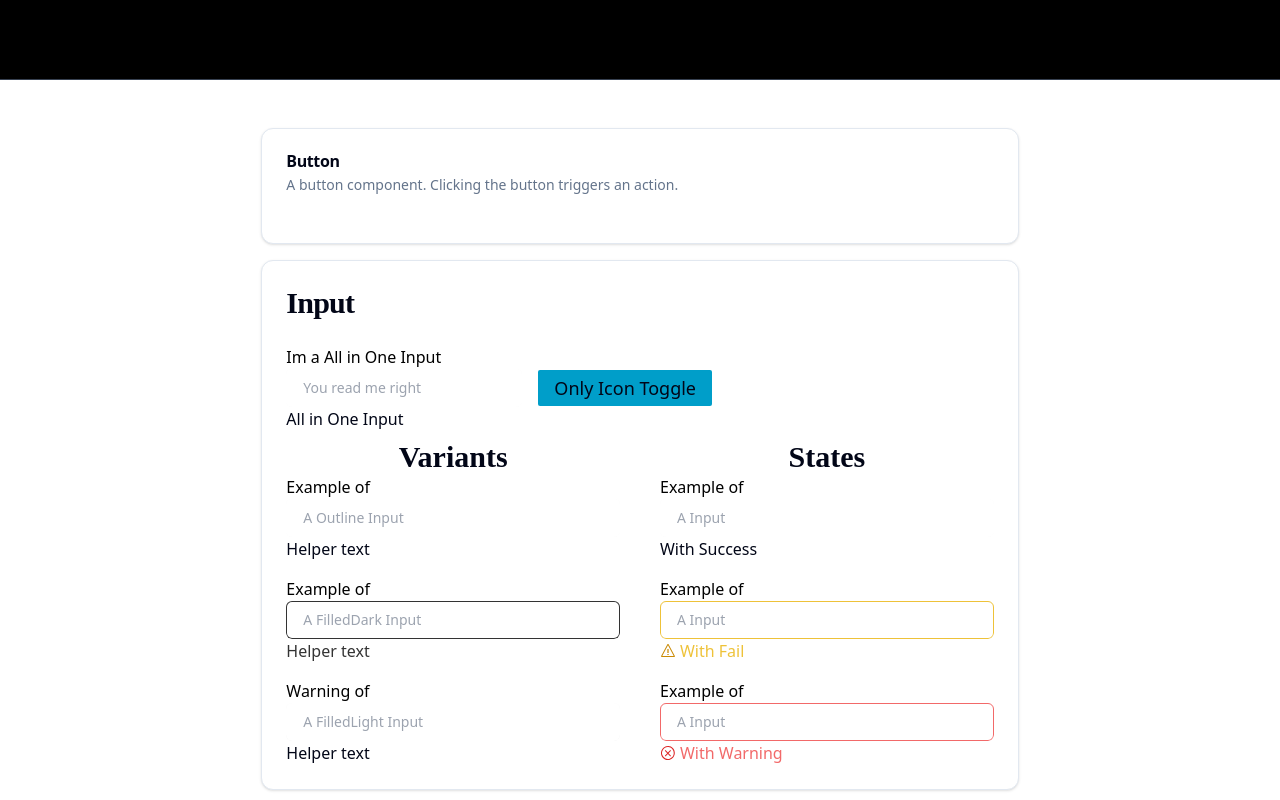
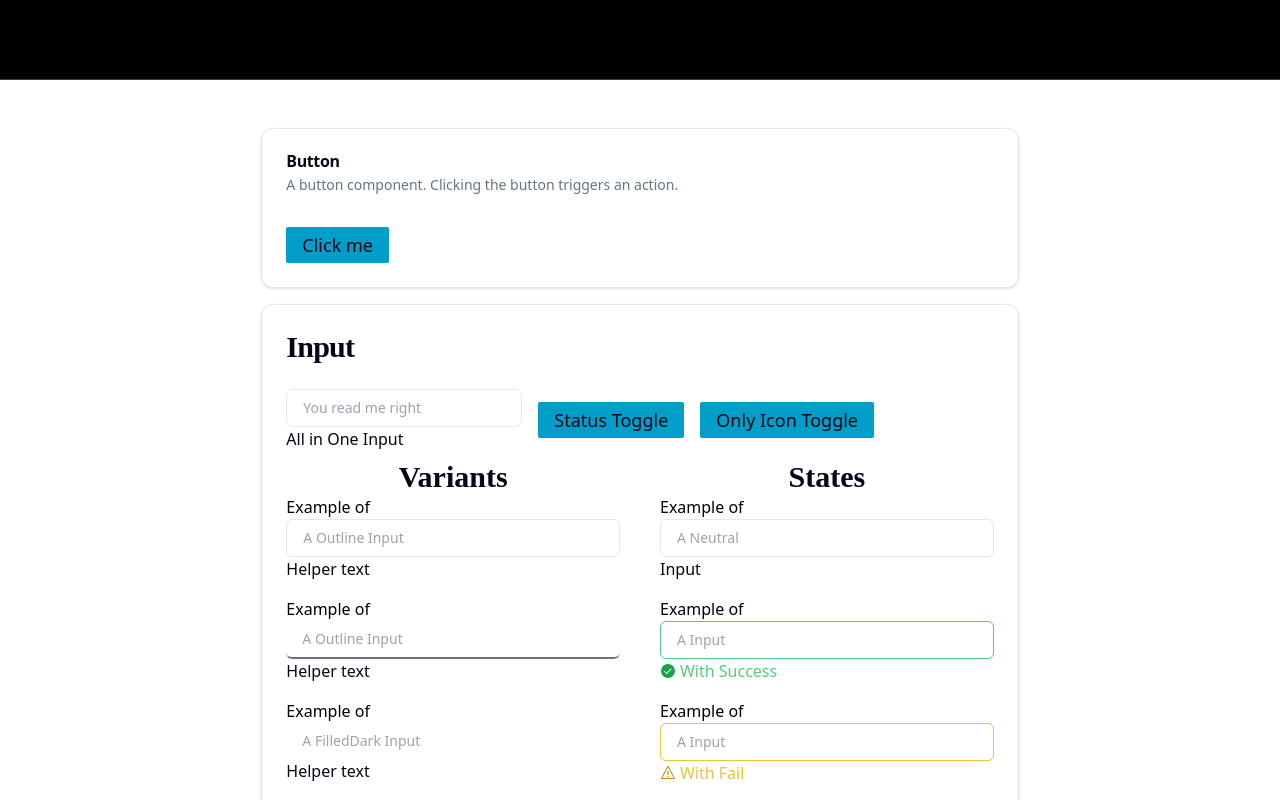
Before and after one commit to indicacode/gbt-fluent2-web, a Next.js app: page / in a window 1280 px wide. Shown: the top 800 px of the page. Built offline with nearby package versions, Linux system fonts and the light colour scheme.

Commit message:
feat[gbt-fluent2-web]finish input

```diff
--- a/app/page.tsx
+++ b/app/page.tsx
@@ -52,7 +52,6 @@ export default function Page() {
                   />
                   {/*Do not ever do something like this. Its this way just to test the input*/}
                   <Button
-                    buttonType="secondary"
                     onClick={() =>
                       setStatus((prev) =>
                         prev === "neutral"
@@ -70,10 +69,7 @@ export default function Page() {
                     Status Toggle
                   </Button>
                   {/*Do not ever do something like this. Its this way just to test the input*/}
-                  <Button
-                    onClick={() => setIconOnly(!iconOnly)}
-                    buttonType="default"
-                  >
+                  <Button onClick={() => setIconOnly(!iconOnly)}>
                     Only Icon Toggle
                   </Button>
                 </div>
@@ -85,20 +81,25 @@ export default function Page() {
                   </h1>
                   <div className="flex flex-col gap-4">
                     <Input
-                      label="Example of"
+                      labelText="Example of"
+                      placeholder="A Outline Input"
+                      helperText="Helper text"
+                    />
+                    <Input
+                      variant="focus"
+                      labelText="Example of"
                       placeholder="A Outline Input"
                       helperText="Helper text"
                     />
                     <Input
                       variant="filledDark"
-                      label="Example of "
-                      iconOnly
+                      labelText="Example of "
                       placeholder="A FilledDark Input"
                       helperText="Helper text"
                     />
                     <Input
                       variant="filledLight"
-                      label="Warning of"
+                      labelText="Warning of"
                       placeholder="A FilledLight Input"
                       helperText="Helper text"
                     />
@@ -112,19 +113,25 @@ export default function Page() {
                   <div className="flex flex-col gap-4">
                     <Input
                       state="neutral"
-                      label="Example of"
+                      labelText="Example of"
+                      placeholder="A Neutral"
+                      helperText="Input"
+                    />
+                    <Input
+                      state="success"
+                      labelText="Example of"
                       placeholder="A Input"
                       helperText="With Success"
                     />
                     <Input
                       state="warning"
-                      label="Example of "
+                      labelText="Example of "
                       placeholder="A Input"
                       helperText="With Fail"
                     />
                     <Input
                       state="fail"
-                      label="Example of"
+                      labelText="Example of"
                       placeholder="A Input"
                       helperText="With Warning"
                     />
--- a/components/reviewing/button.tsx
+++ b/components/reviewing/button.tsx
@@ -1,15 +1,14 @@
 import * as React from "react"
-import {Slot} from "@radix-ui/react-slot"
+import { ReactNode } from "react"
+import { ChevronDown } from "lucide-react"
+import { tv, VariantProps } from "tailwind-variants"
+
 import {
   DropdownMenu,
   DropdownMenuContent,
   DropdownMenuGroup,
-    DropdownMenuItem,
-    DropdownMenuTrigger
-} from "@/components/not-done/dropdown-menu";
-import {tv, VariantProps} from "tailwind-variants";
-import {ChevronDown} from "lucide-react";
-import {ReactNode} from "react";
+  DropdownMenuTrigger,
+} from "@/components/not-done/dropdown-menu"
 
 export interface ButtonProps
   extends React.ButtonHTMLAttributes<HTMLButtonElement>,
@@ -22,23 +21,22 @@ export interface ButtonProps
   dropdownclassName?: string
 }
 
-const buttonVariants = tv(
-    {
-        base: "inline-flex items-center select-none justify-center cursor-pointer whitespace-nowrap rounded-sm text-sm font-medium text-lg transition-colors focus-visible:outline-none focus-visible:ring-1 focus-visible:ring-slate-950 disabled:pointer-events-none text-center disabled:opacity-50 dark:focus-visible:ring-slate-300",
+const buttonVariants = tv({
+  base: "inline-flex cursor-pointer select-none items-center justify-center whitespace-nowrap rounded-sm text-center text-lg text-sm font-medium transition-colors focus-visible:outline-none focus-visible:ring-1 focus-visible:ring-slate-950 disabled:pointer-events-none disabled:opacity-50 dark:focus-visible:ring-slate-300",
   variants: {
     variant: {
       default:
-                    " text-whitesmoke text-lg  bg-center px-4 py-2 bg-brandColor-primary hover:bg-brandColor-hover active:bg-brandColor-dark active:border-brandColor-secondary active:gray-200 transition-colors ease-out duration-400 ",
+        " text-whitesmoke active:gray-200  duration-400 bg-brandColor-primary bg-center px-4 py-2 text-lg transition-colors ease-out hover:bg-brandColor-hover active:border-brandColor-secondary active:bg-brandColor-dark ",
 
       outline:
-                    " border-brandColor-primary border-2 text-lg px-4 py-2 active:bg-brandColor-secondary hover:bg-brandColor-secondary transition-colors duration-400 transition-colors ease-out duration-400  active:border-brandColor-secondary shadow-sm text-white  hover:bg-brandColor-default ",
+        " duration-400 duration-400 hover:bg-brandColor-default border-2 border-brandColor-primary px-4 py-2 text-lg text-white shadow-sm transition-colors transition-colors  ease-out hover:bg-brandColor-secondary active:border-brandColor-secondary  active:bg-brandColor-secondary ",
       secondary:
-                    "px-4 py-2 text-lg bg-gray-200 hover:bg-gray-300 rounded-sm text-brandColor-primary transition-colors ease-out duration-400 active:bg-gray-400 ",
-                disabled: "bg-gray-600 text-lg px-4 py-2 text-gray-400",
-                link: "text-slate-50 text-lg px-4 py-2 transition-colors ease-out duration-400 underline-offset-4 hover:underline dark:text-slate-50",
+        "duration-400 rounded-sm bg-gray-200 px-4 py-2 text-lg text-brandColor-primary transition-colors ease-out hover:bg-gray-300 active:bg-gray-400 ",
+      disabled: "bg-gray-600 px-4 py-2 text-lg text-gray-400",
+      link: "duration-400 px-4 py-2 text-lg text-slate-50 underline-offset-4 transition-colors ease-out hover:underline dark:text-slate-50",
       transparent: " bg-none text-lg hover:text-slate-300 ",
       subtle:
-                    " bg-none text-lg hover:bg-slate-400 active:bg-slate-500 hover:text-slate-100 ",
+        " bg-none text-lg hover:bg-slate-400 hover:text-slate-100 active:bg-slate-500 ",
     },
     size: {
       default: "h-9 px-4 py-2",
@@ -51,19 +49,31 @@ const buttonVariants = tv(
     variant: "default",
     size: "default",
   },
-    }
-)
+})
 
 const Button = React.forwardRef<HTMLButtonElement, ButtonProps>(
-    ({className, variant,Icon,buttonType,dropdownclassName,dropdownContent,hasIcon, size, asChild = false, ...props}, href) => {
+  (
+    {
+      className,
+      variant,
+      Icon,
+      buttonType = "default",
+      dropdownclassName,
+      dropdownContent,
+      hasIcon,
+      size,
+      asChild = false,
+      ...props
+    },
+    href
+  ) => {
     switch (buttonType) {
       case "default":
         return (
           <>
-
             <i>{hasIcon ? Icon : ""}</i>
             <a
-                         className={buttonVariants({variant, size, className})}
+              className={buttonVariants({ variant, size, className })}
               href={href}
               {...props}
             />
@@ -71,31 +81,33 @@ const Button = React.forwardRef<HTMLButtonElement, ButtonProps>(
         )
       case "split":
         return (
-
-                     <div className={"flex-row flex"}>
+          <div className={"flex flex-row"}>
             <i>{hasIcon ? Icon : ""}</i>
             <a
-                             className={""+ buttonVariants({variant, size, className})}
+              className={"" + buttonVariants({ variant, size, className })}
               href={href}
               {...props}
             />
-                         <div className={"ml-1 flex px-1 py-0 "+ buttonVariants({variant, size,className})}>
+            <div
+              className={
+                "ml-1 flex px-1 py-0 " +
+                buttonVariants({ variant, size, className })
+              }
+            >
               <DropdownMenu>
-
-                             <DropdownMenuTrigger className={"select-none focus:outline-0"}><ChevronDown size={18}/></DropdownMenuTrigger>
-                             <DropdownMenuContent className={ `${dropdownclassName}`}>
-                                 <DropdownMenuGroup>
-                                 {dropdownContent}
-                                 </DropdownMenuGroup>
+                <DropdownMenuTrigger className={"select-none focus:outline-0"}>
+                  <ChevronDown size={18} />
+                </DropdownMenuTrigger>
+                <DropdownMenuContent className={`${dropdownclassName}`}>
+                  <DropdownMenuGroup>{dropdownContent}</DropdownMenuGroup>
                 </DropdownMenuContent>
               </DropdownMenu>
             </div>
           </div>
         )
     }
-
   }
 )
 Button.displayName = "Button"
 
-export {Button, buttonVariants}
+export { Button, buttonVariants }
--- a/components/reviewing/input.tsx
+++ b/components/reviewing/input.tsx
@@ -15,18 +15,20 @@ const icons = {
 
 const inputVariants = tv({
   slots: {
-    base: "flex w-full rounded-md border-[1px] bg-white px-4 py-2 text-sm shadow-sm outline-0",
+    root: "flex flex-col",
+    label: "py-1 text-black dark:text-white",
+    base: "flex w-full rounded-md bg-white px-4 py-2 text-sm shadow-sm outline-0",
   },
   variants: {
     variant: {
-      focus: "a",
-      outline: "bg-transparent",
+      focus: "border-b-2 border-gray-500",
+      outline: "border-[1px] bg-transparent",
       filledDark: "dark:bg-dark/90",
       filledLight: "dark:bg-white/90",
     },
     state: {
       neutral: {
-        base: "border-white/80",
+        base: "",
       },
       success: {
         base: "border-green-500/80",
@@ -55,7 +57,7 @@ export interface InputPropsType
   extends React.InputHTMLAttributes<HTMLInputElement>,
     VariantProps<typeof inputVariants> {
   helperText?: string
-  label: string
+  labelText: string
   state?: keyof typeof icons
   iconOnly?: boolean
 }
@@ -64,19 +66,20 @@ const Input = React.forwardRef<HTMLInputElement, InputPropsType>(
   (props, ref) => {
     const {
       className,
-      label,
+      labelText,
       helperText,
       type,
-      variant,
+      variant = "outline",
       state = "neutral",
       iconOnly = false,
       ...rest
     } = props
     const [focus, setFocus] = useState(false)
+    const [active, setActive] = useState(false)
+    const bottomBar = iconOnly || state === "neutral"
 
-    console.log("state", state)
-    console.log("iconOnly:", iconOnly)
-
+    // By using useCallback the function doesn't get recreated on a new
+    // memory reference every time the component re-renders.
     const handleFocus = useCallback(() => {
       setFocus(true)
     }, [])
@@ -84,61 +87,43 @@ const Input = React.forwardRef<HTMLInputElement, InputPropsType>(
     const handleBlur = useCallback(() => {
       setFocus(false)
     }, [])
-    const { base } = inputVariants({
-      state,
-    })
+
+    const handleMouseDown = useCallback(() => {
+      setActive(true)
+    }, [])
+
+    const handleMouseUp = useCallback(() => {
+      setActive(false)
+    }, [])
+    //-------------------------------------------------------------//
+
+    const { base, root, label } = inputVariants()
     return (
-      <div className={"flex flex-col"}>
+      <div className={root()}>
         <div
-          data-state={state}
           className={`
-            relative
-            z-10
-            h-fit
-            overflow-hidden
-            rounded-md
-            transition-all
-            before:absolute
-            before:bottom-0
-            before:left-[50%]
-            before:h-full
-            before:max-h-[0px]
-            before:w-full
-            before:max-w-[0px]
-            before:translate-x-[-50%]
-            before:scale-y-[1]
-            before:bg-[#106CBD]
-            before:text-white
-            before:transition-all
-            before:content-['']
-            hover:before:max-h-[3px]
-            hover:before:max-w-full
-            hover:before:scale-y-[1.0]
+          ${bottomBar && "pressed relative z-10 h-fit overflow-hidden rounded-md transition-all before:absolute before:bottom-0 before:left-[50%] before:h-full before:max-h-[0px] before:w-full before:max-w-[0px] before:translate-x-[-50%] before:scale-y-[1] before:bg-[#106CBD] before:text-white before:transition-all before:content-['']"}
           ${focus && "before:max-h-[3px] before:max-w-full before:scale-y-[1.0]"}
-            `}
+          ${active && "before:max-h-[3px] before:max-w-full before:scale-y-[1.0] before:bg-gray-500"}`}
         >
-          <label className={"py-1 text-black dark:text-white"}>
-            {label}
+          <label className={label()}>{labelText}</label>
           <input
-              data-state={state}
             onFocus={handleFocus}
             onBlur={handleBlur}
+            onMouseDown={handleMouseDown}
+            onMouseUp={handleMouseUp}
             type={type}
             className={base({
               className,
               iconOnly: iconOnly,
+              state,
               variant,
             })}
             ref={ref}
             {...rest}
           />
-          </label>
         </div>
-        <IconComponent
-          iconOnly={iconOnly}
-          state={state}
-          className={"my-auto  mr-0.5"}
-        >
+        <IconComponent iconOnly={iconOnly} state={state}>
           {helperText}
         </IconComponent>
       </div>
@@ -168,7 +153,7 @@ const iconComponent = tv({
     },
     iconOnly: {
       true: {
-        base: "flex items-center text-black/80 dark:text-white/80",
+        base: "flex text-black/80 dark:text-white/80",
       },
     },
   },
```
Lines whose indentation alone changed are shown as unchanged.
